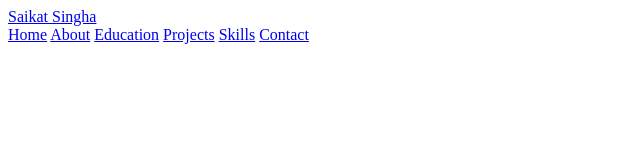
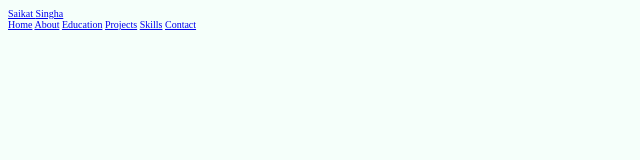
Before and after one commit to Saikat-too/Portfolio, a plain HTML site: page index.html in a window 1280 px wide. Shown: the whole page, without its empty margins (0-640 px from the left). Drawn offline with nearby package versions, Linux system fonts and the light colour scheme.

Commit message:
css styling start

```diff
--- a/index.html
+++ b/index.html
@@ -16,7 +16,7 @@
       </a>
 
       <!--creating navigation bar-->
-
+      <box-icon name='menu'></box-icon>
       <nav class="navbar">
         <a href="#home" class="active">Home</a>
         <a href="#about">About</a>
--- a/style.css
+++ b/style.css
@@ -0,0 +1,10 @@
+/*styling */
+html{
+  font-size: 62.5%;
+  overflow-x: hidden;
+}
+
+body{
+  background: #f5fffa;
+  color: #000000;
+}
```
